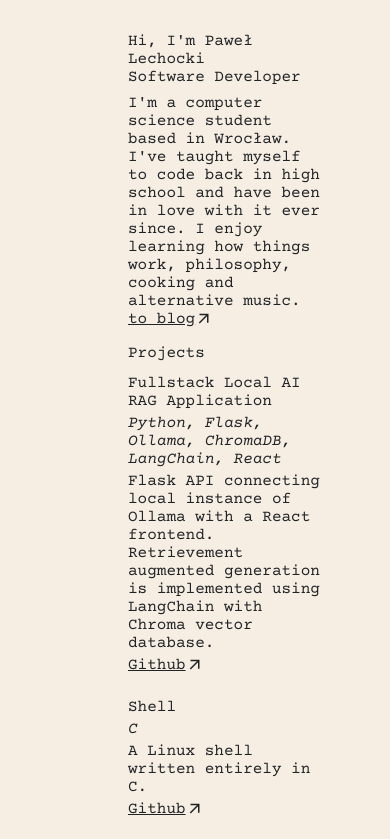
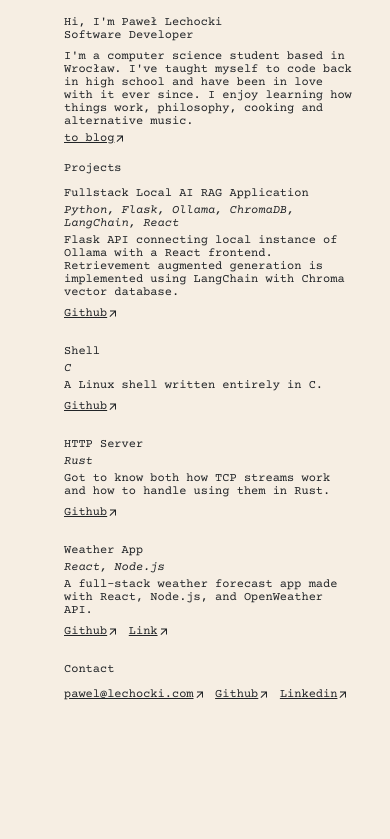
Before and after one commit to zxasc/zxasc.github.io, a website: page index.html in a window 390 px wide. Shown: the top 839 px of the page. Drawn offline with nearby package versions, Linux system fonts and the light colour scheme; a web font is replaced by a local one.

Commit message:
add breakpoints

```diff
--- a/style.css
+++ b/style.css
@@ -2,7 +2,7 @@
     box-sizing: border-box;
 }
 html, body {
-    height: 100%;
+    min-height: 100%;
     margin: 0;
     padding: 0;
     background-color: #073642;
@@ -10,17 +10,16 @@ html, body {
     background-color: #f6eee3;
     color: #bac2de;
     color: #212427;
-    font-family: 'Lato', sans-serif;
     font-family: 'Courier Prime', serif;
 }
 body {
     padding: 32px 64px 64px 128px;
 }
-h1, h2, h3, p {
+
+h1, h2, h3, p, a {
     font-size: 16px;
 }
 h1, h2, h3, h4, h5, h6 {
-    font-family: 'Playfair Display', serif;
     font-family: 'Courier Prime', serif;
     font-weight: normal;
 }
@@ -65,3 +64,15 @@ section {
 .material-symbols-outlined {
     font-variation-settings: 'FILL' 0, 'wght' 400, 'GRAD' 0, 'opsz' 24;
 }
+@media (max-width: 720px) {
+    body {
+        padding: 16px 32px 32px 64px;
+    }
+    h1, h2, h3, p, a {
+        font-size: 12px;
+    }
+    a {
+        padding-right: 12px;
+        background-size: 12px;
+    }
+}
```
